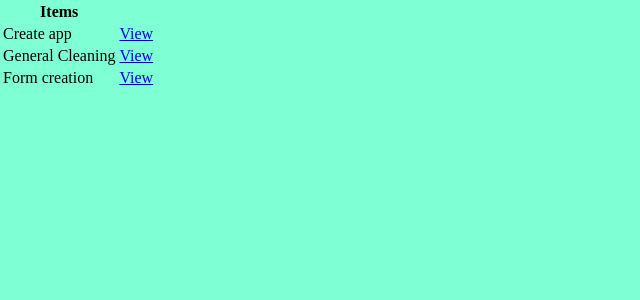
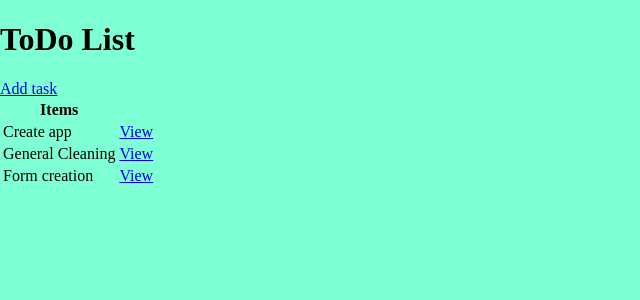
Before and after one commit to EdwinKingori/ToDoApp, a Django app: page / in a window 1280 px wide. Shown: the top 300 px of the page, without its empty margins (0-640 px from the left). Run offline with Django 4.2, Linux system fonts and the light colour scheme; data comes from the database, SQL or seed files in the repository; both versions use the stored data as it was after the commit.

Commit message:
Adding form

```diff
--- a/tasks/templates/tasks/index.html
+++ b/tasks/templates/tasks/index.html
@@ -4,6 +4,8 @@
 {% endblock title %}
 
 {% block content %}
+    <h1> ToDo List</h1>
+    <a href="{% url "task_create" %}">Add task</a>
     <table>
         <tr>
             <th> Items </th>
```
Also changed, not shown: db.sqlite3.
